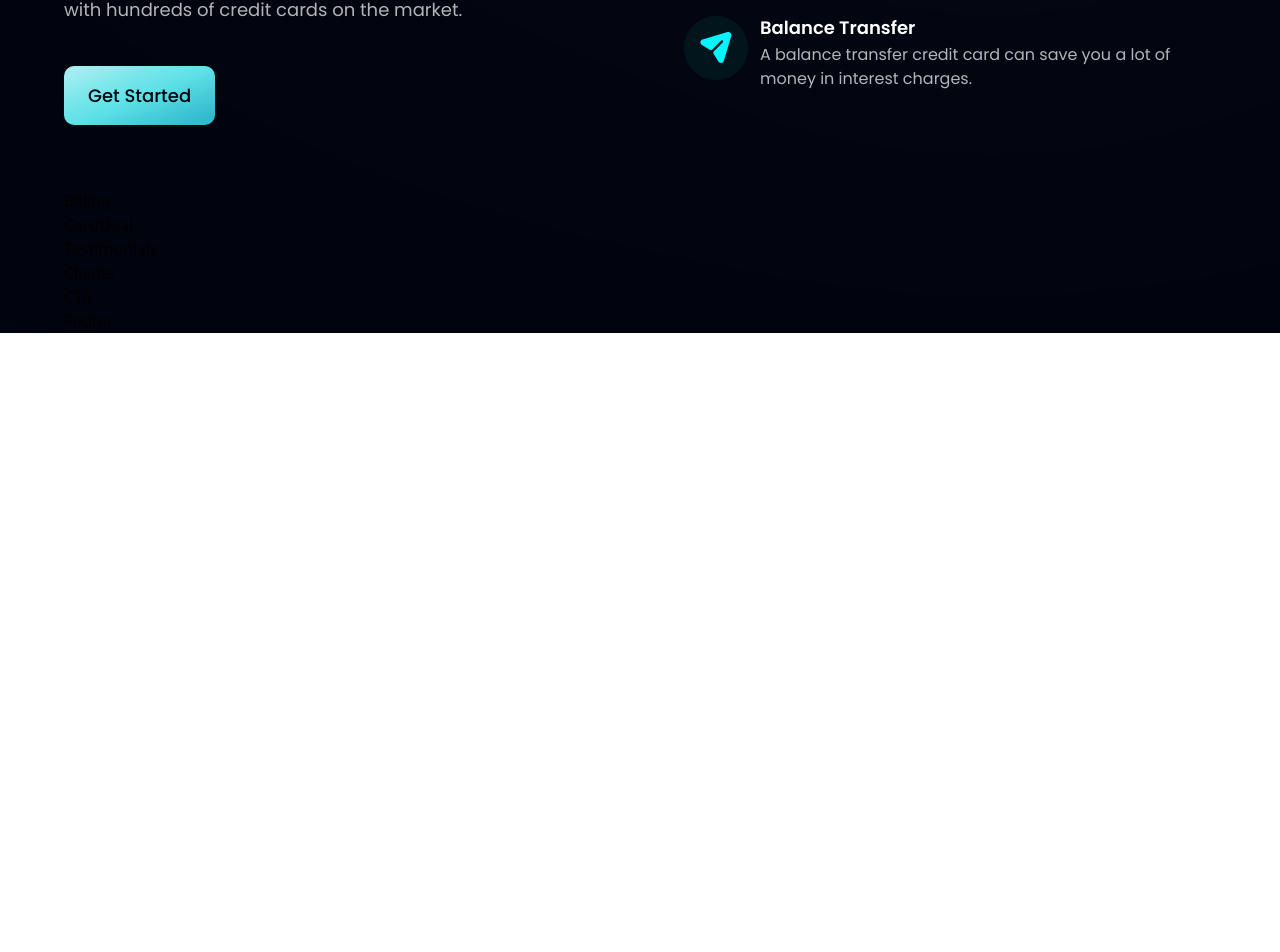
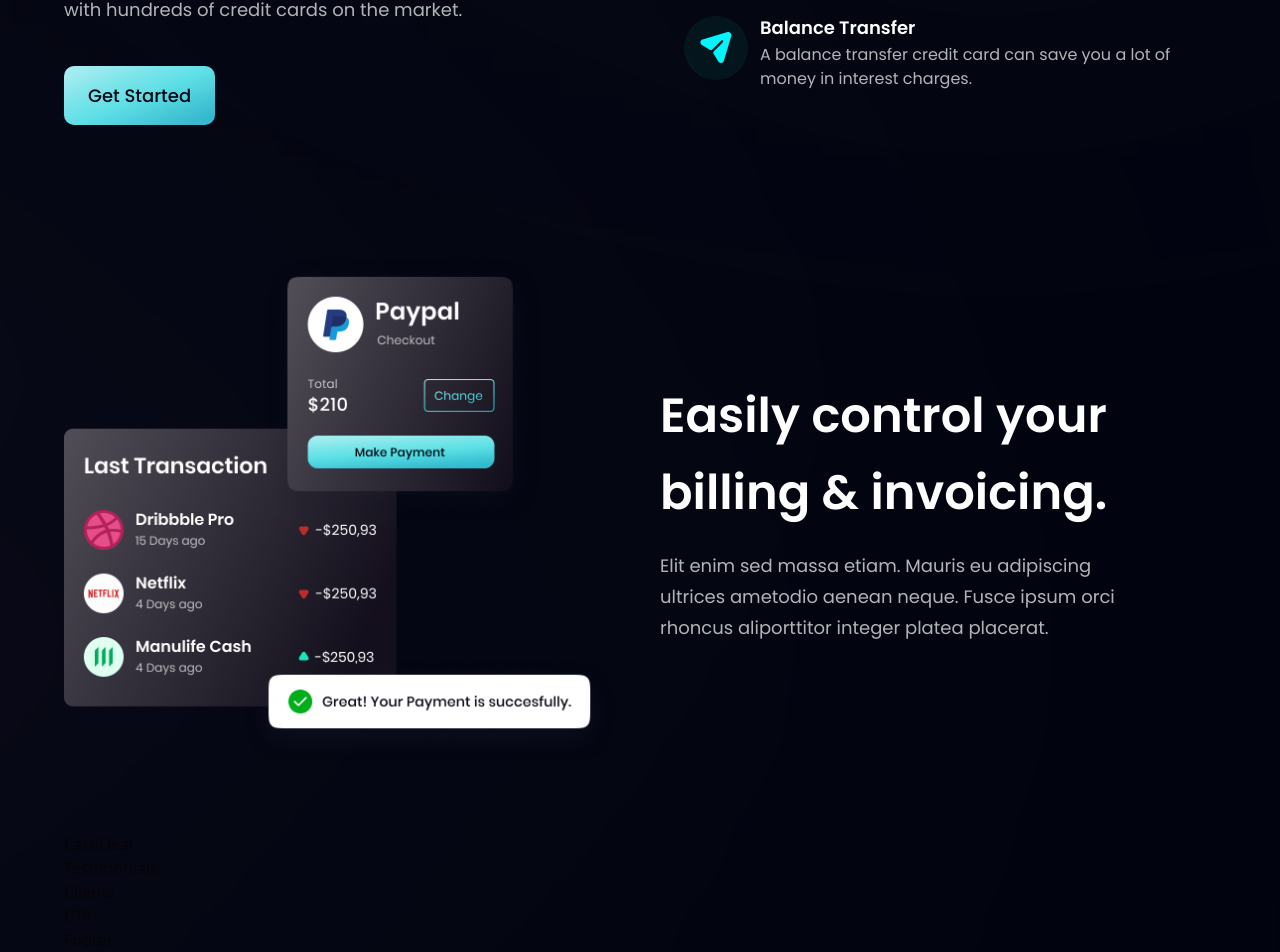
Before and after one commit to KaisBros/bank-modern-app, a React (Vite) app: page / in a window 1280 px wide. Shown: the part 1326-2278 px from the top of the page. Before the commit the page ends 1659 px from the top, so only its background shows below. Built offline with nearby package versions, Linux system fonts and the light colour scheme.

Commit message:
Style the Billing component

```diff
--- a/src/components/Billing.jsx
+++ b/src/components/Billing.jsx
@@ -1,9 +1,33 @@
-import React from 'react'
+import { apple, bill, google } from "../assets";
+import styles, { layout } from "../style";
 
 const Billing = () => {
   return (
-    <div>Billing</div>
-  )
-}
+    <section id="product" className={layout.sectionReverse}>
+      <div className={layout.sectionImgReverse}>
+        <img
+          src={bill}
+          alt="billing"
+          className="w-[100%] h-[100%] relative z-[5]"
+        />
 
-export default Billing
+        <div className="absolute z-[3] -left-1/2 top-0 w-[50%] h-[50%] rounded-full white__gradient" />
+        <div className="absolute z-[0] -left-1/2 bottom-0 w-[50%] h-[50%] rounded-full pink__gradient" />
+      </div>
+
+      <div className={layout.sectionInfo}>
+        <h2 className={styles.heading2}>
+          Easily control your <br className="sm:block hidden" /> billing &
+          invoicing.
+        </h2>
+        <p className={`${styles.paragraph} max-w-[470px] mt-5`}>
+          Elit enim sed massa etiam. Mauris eu adipiscing ultrices ametodio
+          aenean neque. Fusce ipsum orci rhoncus aliporttitor integer platea
+          placerat.
+        </p>
+      </div>
+    </section>
+  );
+};
+
+export default Billing;
```
